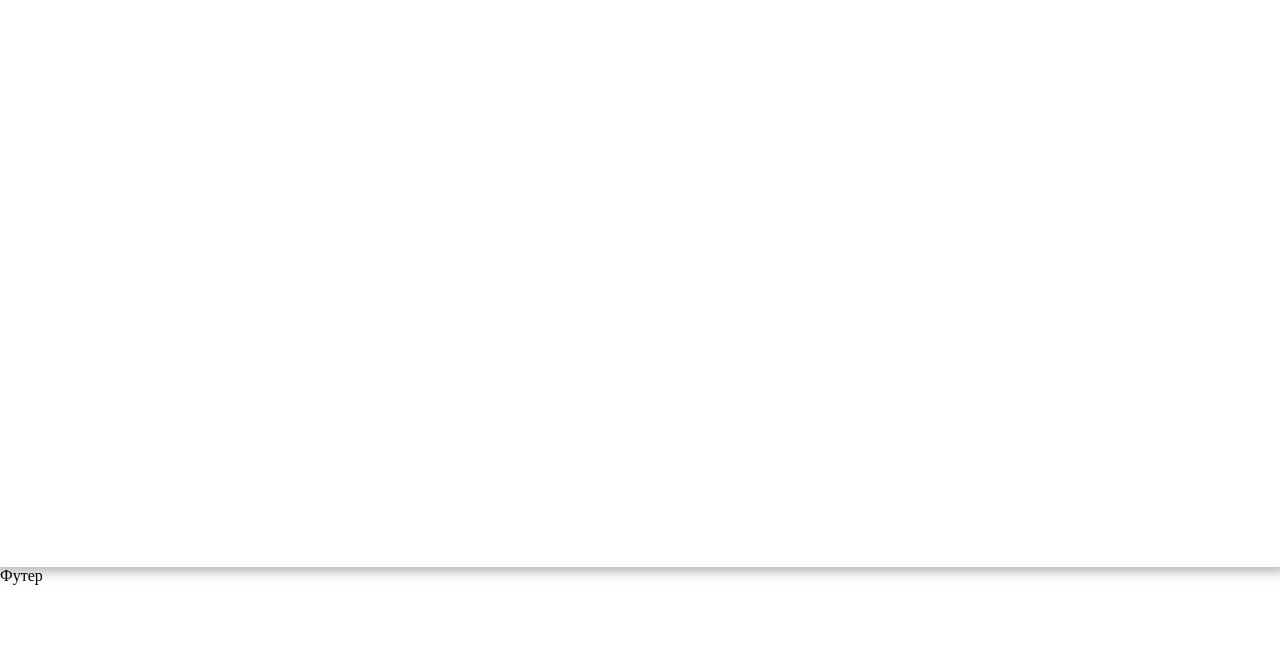
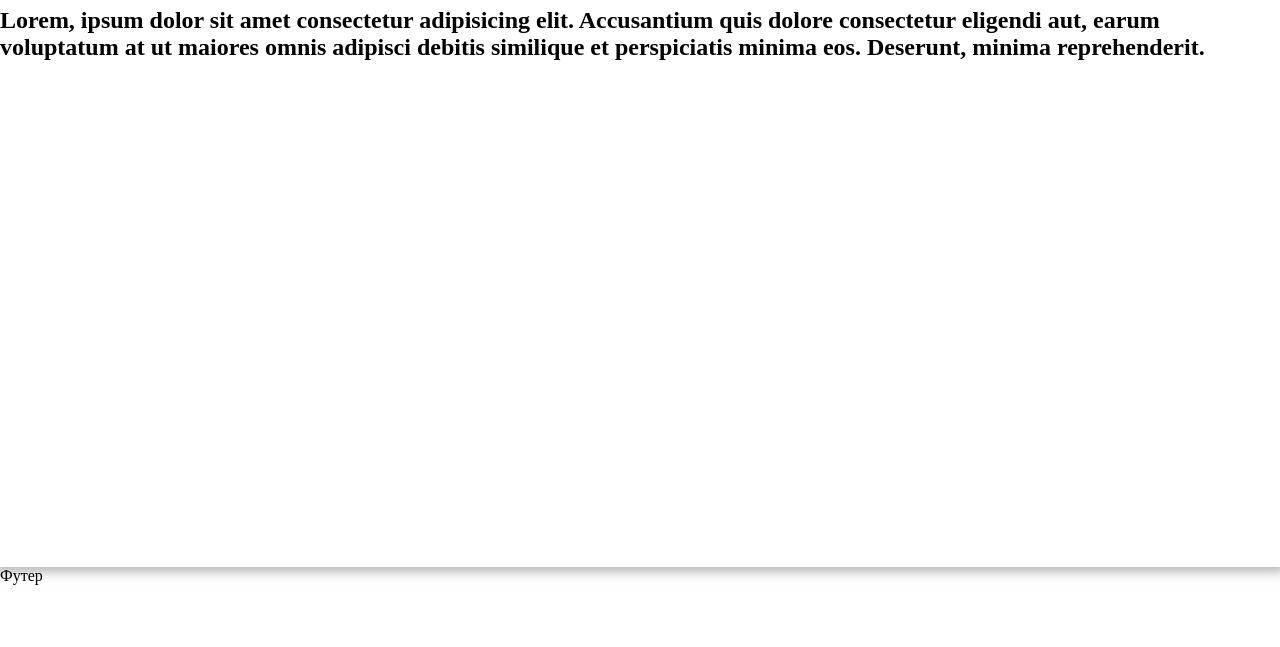
Before and after one commit to AndreyKapturin/Test-Project-With-Diana, a plain HTML site: page index.html in a window 1280 px wide. Shown: the part 153-800 px from the top of the page. Drawn offline with Linux system fonts and the light colour scheme.

Commit message:
add lorem

```diff
--- a/index.html
+++ b/index.html
@@ -11,6 +11,12 @@
         <header>Хедер</header>
         <main>
             <h1>Hello!</h1>
+            <h2>
+                Lorem, ipsum dolor sit amet consectetur adipisicing elit.
+                Accusantium quis dolore consectetur eligendi aut, earum
+                voluptatum at ut maiores omnis adipisci debitis similique et
+                perspiciatis minima eos. Deserunt, minima reprehenderit.
+            </h2>
         </main>
         <footer>Футер</footer>
     </body>
```
Lines whose indentation alone changed are shown as unchanged.
